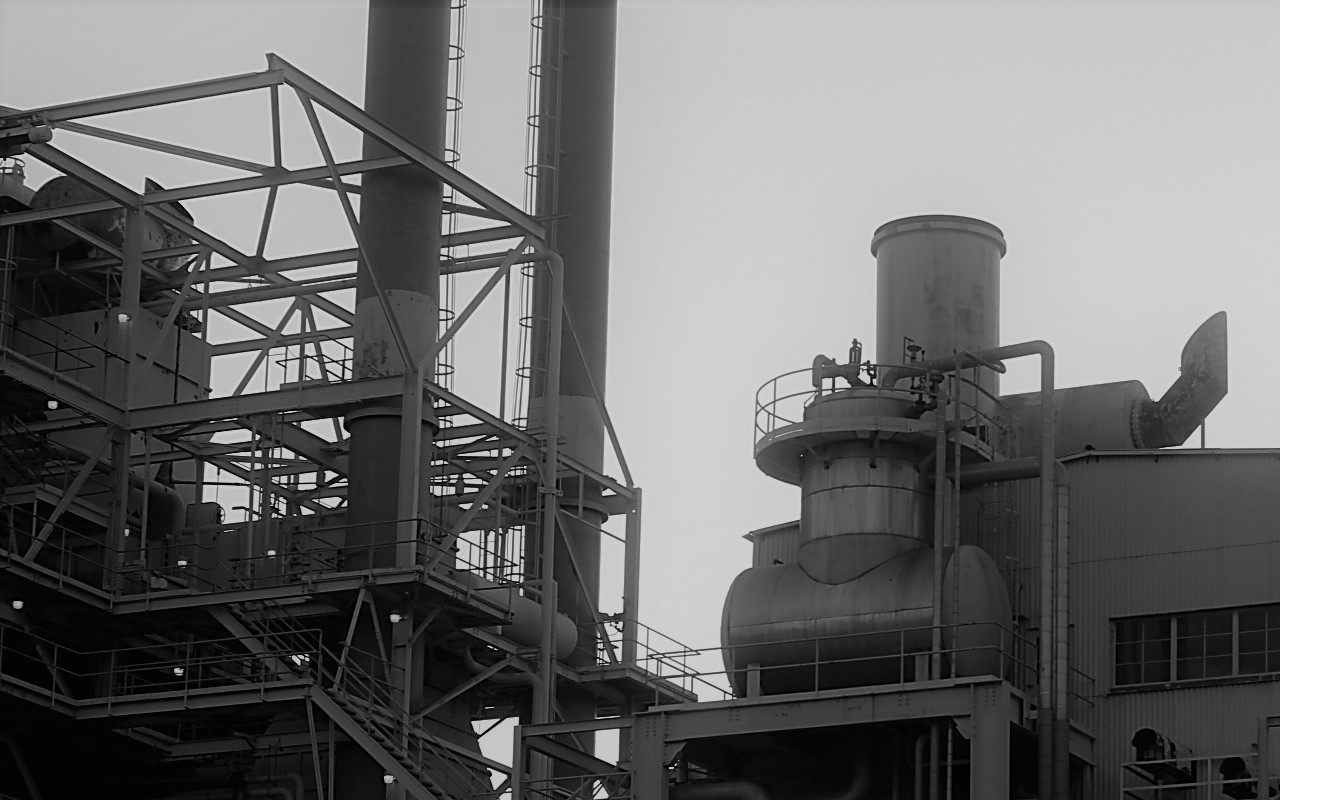
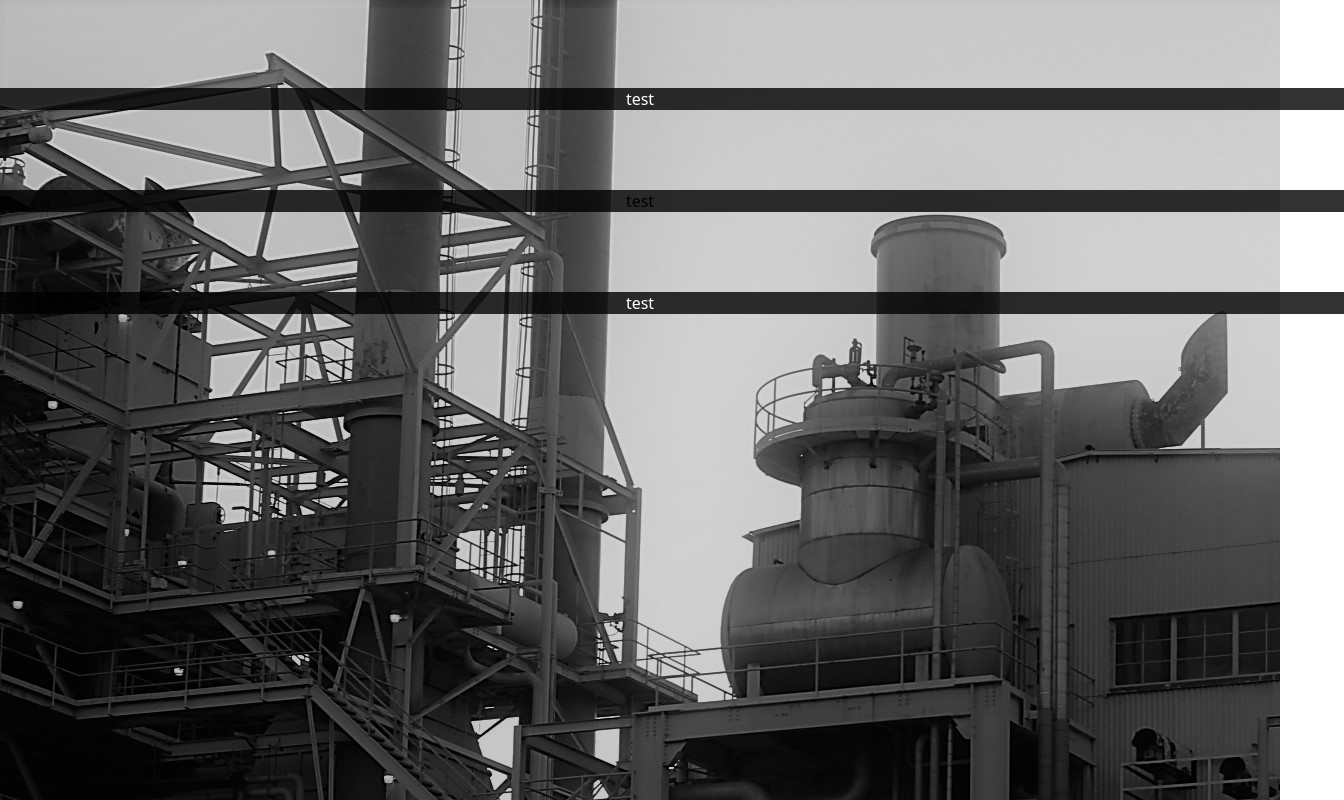
Before and after one commit to Jwatkins1138/portfolio, a plain HTML site: page projects/1.html in a window 1280 px wide. Shown: the whole page, 1344 px wide, since content can reach past the window. Drawn offline with Linux system fonts and the light colour scheme; files that its build step writes are made by us from their sources; files whose address does not match are found by name.

Commit message:
link pages

```diff
--- a/projects/1.html
+++ b/projects/1.html
@@ -4,9 +4,18 @@
   <meta charset="UTF-8">
   <meta http-equiv="X-UA-Compatible" content="IE=edge">
   <meta name="viewport" content="width=device-width, initial-scale=1.0">
-  <link rel='stylesheet' href='style.css'>
-  <title>Jason Watkins</title>
+  <link rel='stylesheet' href='../style.css'>
+  <title>facelord info</title>
 </head>
 <body>
+  <header id='head' class='is-primary has-text-primary'>
+    test
+  </header>
+  <main id="main" class="is-primary">
+    test
+  </main>
+  <footer id="foot" class="is-primary has-text-primary">
+    test
+  </footer>
 </body>
 </html>
```
Also changed, not shown: projects/2.html (+11 -2 lines), projects/3.html (+11 -2 lines), projects/4.html (+11 -2 lines), projects/5.html (+11 -2 lines), projects/6.html (+11 -2 lines).
